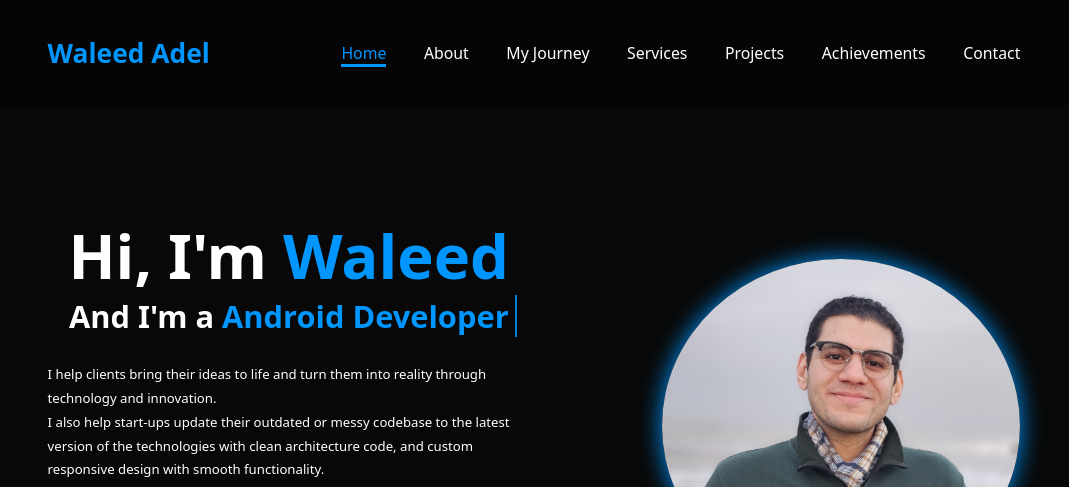
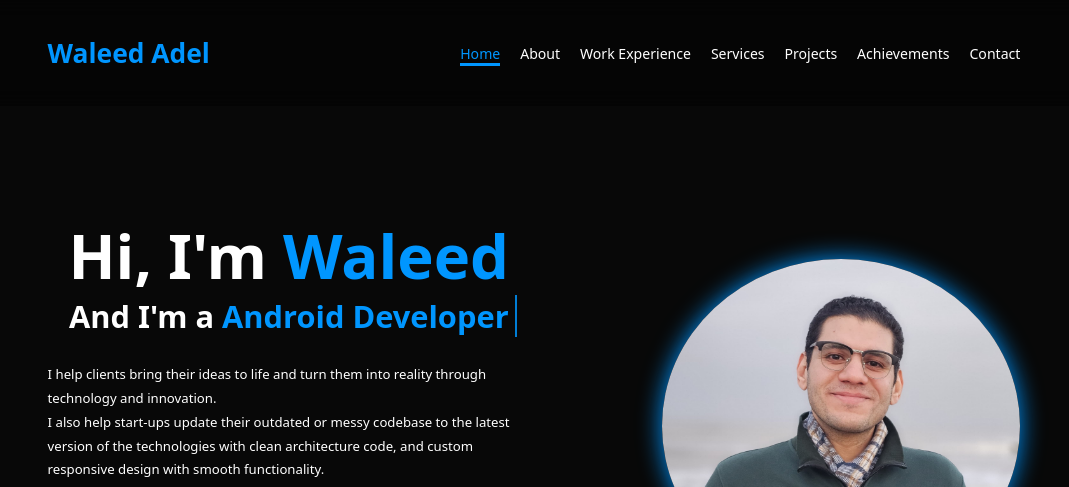
Before and after one commit to waleedadel222/Portfolio, a plain HTML site: page index.html in a window 1280 px wide. Shown: the top 487 px of the page, without its empty margins (106-1175 px from the left). Drawn offline with nearby package versions, Linux system fonts and the light colour scheme.

Commit message:
adjust the header

```diff
--- a/assests/style.css
+++ b/assests/style.css
@@ -13,6 +13,7 @@
     --second-bg-color: #131313;
     --text-color: #fff;
     --main-color: #0096FF;
+
 }
 
 html{
@@ -67,9 +68,9 @@ body{
     text-shadow: 0 0 25px var(--main-color);
 }
 .navbar a{
-    font-size: 1.8rem;
+    font-size: 1.6rem;
     color: var(--text-color);
-    margin-left: 4rem;
+    margin-left: 2rem;
     font-weight: 500;
     transition: 0.3s ease;
     border-bottom: 3px solid transparent;
--- a/index.html
+++ b/index.html
@@ -20,7 +20,8 @@
         <nav class="navbar">
             <a href="#home" class="">Home</a>
             <a href="#about" class="">About</a>
-            <a href="#journey" class="">My Journey</a>
+             <a href="#work_experience" class="">Work Experience</a>
+            <!-- <a href="#education" class="">Education Journey</a> -->
             <a href="#services" class="">Services</a>
             <a href="#projects" class="">Projects</a>
             <a href="#achievements" class="">Achievements</a>
```
